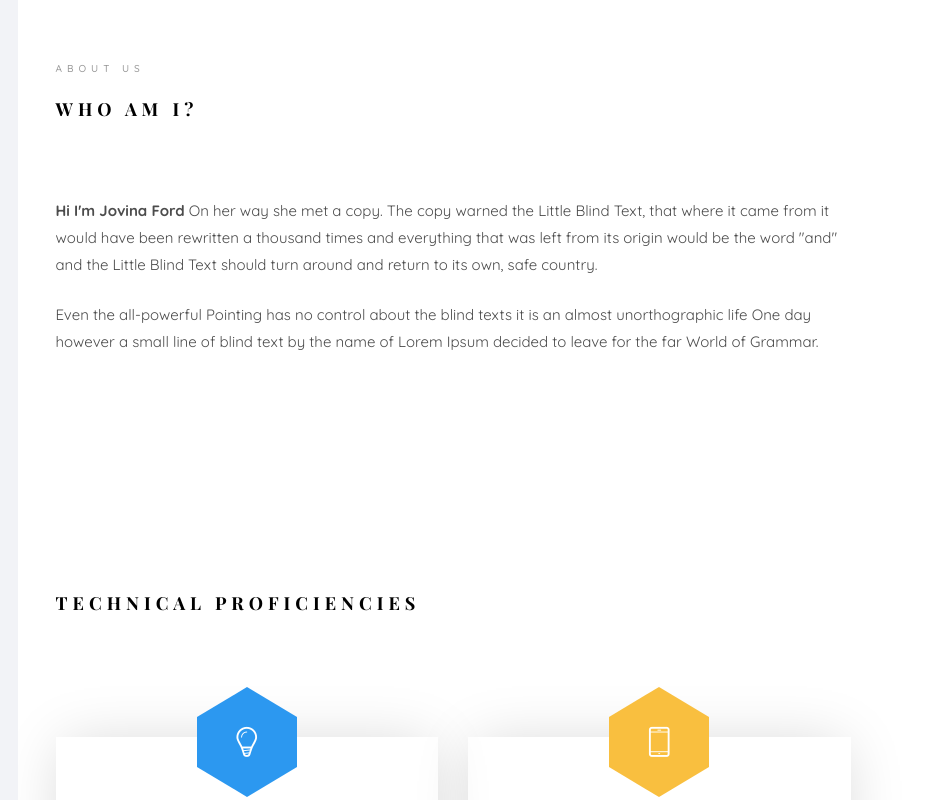
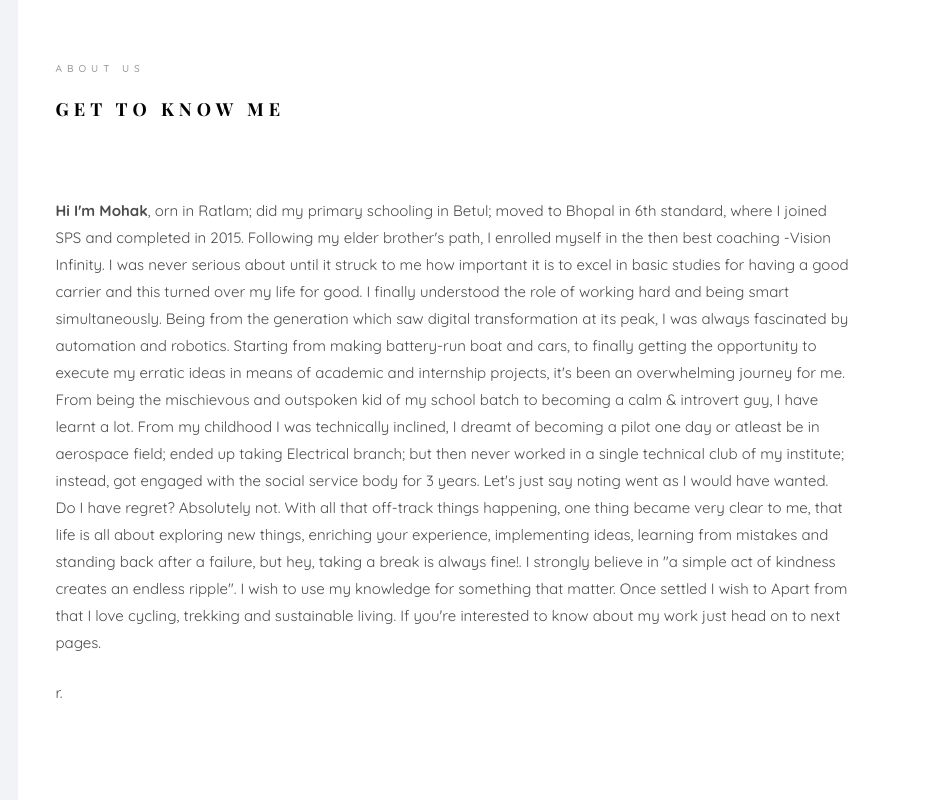
Before and after one commit to mohak97/mohak97.github.io, a plain HTML site: page index.html in a window 1280 px wide. Shown: the top 800 px of the page, 337-1280 px from the left. Drawn offline with nearby package versions, Linux system fonts and the light colour scheme; files whose address does not match are found by name; a web font is replaced by a local one.

Commit message:
Updated introduction

```diff
--- a/index.html
+++ b/index.html
@@ -140,9 +140,14 @@ Copyright &copy;<script>document.write(new Date().getFullYear());</script> All r
 								<div class="col-md-12">
 									<div class="about-desc">
 										<span class="heading-meta">About Us</span>
-										<h2 class="colorlib-heading">Who Am I?</h2>
-										<p><strong>Hi I'm Jovina Ford</strong> On her way she met a copy. The copy warned the Little Blind Text, that where it came from it would have been rewritten a thousand times and everything that was left from its origin would be the word "and" and the Little Blind Text should turn around and return to its own, safe country.</p>
-										<p>Even the all-powerful Pointing has no control about the blind texts it is an almost unorthographic life One day however a small line of blind text by the name of Lorem Ipsum decided to leave for the far World of Grammar.</p>
+										<h2 class="colorlib-heading">GET TO KNOW ME</h2>
+										<p><strong>Hi I'm Mohak</strong>, orn in Ratlam; did my primary schooling in Betul; moved to Bhopal in 6th standard, where I joined SPS and completed in 2015. Following my elder brother's path, I enrolled myself in the then best coaching -Vision Infinity. I was never serious about until it struck to me how important it is to excel in basic studies for having a good carrier and this turned over my life for good. I finally understood the role of working hard and being smart simultaneously.
+Being from the generation which saw digital transformation at its peak, I was always fascinated by automation and robotics. Starting from making battery-run boat and cars, to finally getting the opportunity to execute my erratic ideas in means of academic and internship projects, it's been an overwhelming journey for me.
+From being  the mischievous and outspoken kid of my school batch to becoming a calm & introvert guy, I have learnt a lot.  From my childhood I was technically inclined, I dreamt of becoming a pilot one day or atleast be in aerospace field; ended up taking Electrical branch; but then never worked in a single technical club of my institute; instead, got engaged with the social service body for 3 years. Let's just say noting went as I would have wanted. Do I have regret? Absolutely not. With all that off-track things happening, one thing became very clear to me, that life is all about exploring new things, enriching your experience, implementing ideas, learning from mistakes and standing back after a failure, but hey, taking a break is always fine!.
+I strongly believe in "a simple act of kindness creates an endless ripple".  I wish to use my knowledge for something that matter. Once settled I wish to Apart from that I love cycling, trekking and sustainable living.
+If you're interested to know about my work just head on to next pages.
+ </p>
+										<p>r.</p>
 									</div>
 								</div>
 							</div>
```
